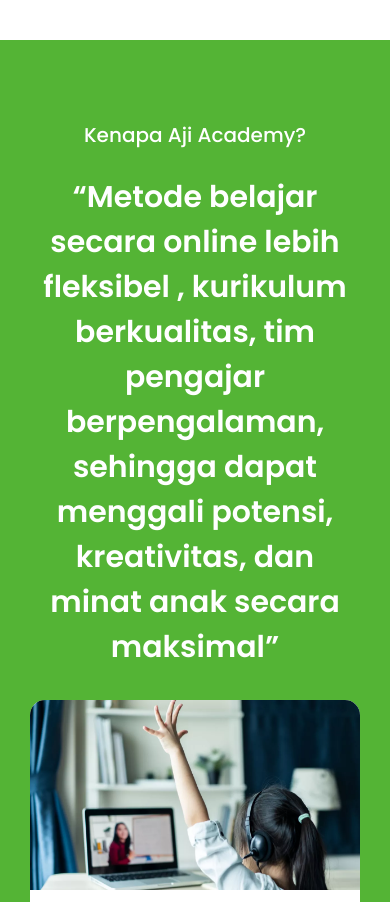
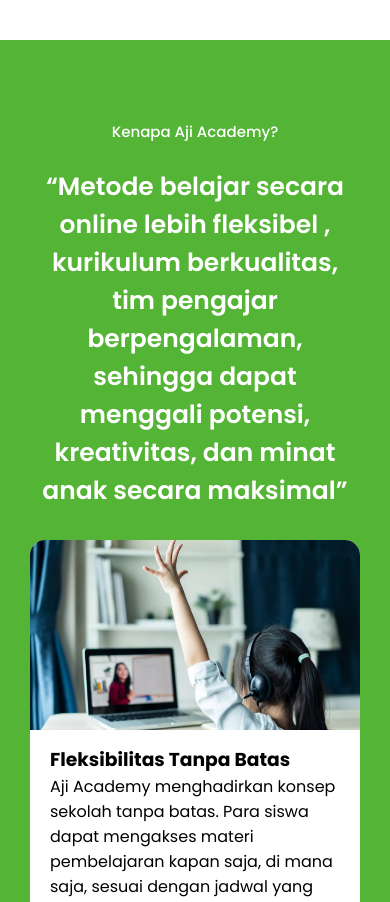
Before and after one commit to AjiNurAji/aji-academy, a Next.js app: page / in a window 390 px wide. Shown: the part 1720-2622 px from the top of the page. Built offline with nearby package versions, Linux system fonts and the light colour scheme.

Commit message:
fixx :hammer:

```diff
--- a/src/app/globals.css
+++ b/src/app/globals.css
@@ -15,7 +15,16 @@
   scroll-behavior: smooth;
   box-sizing: border-box;
   text-decoration: none;
+  transition: all .3s ease-in-out;
+  -webkit-transition: all .3s ease-in-out;
+  -moz-transition: all .3s ease-in-out;
+  -ms-transition: all .3s ease-in-out;
+  -o-transition: all .3s ease-in-out;
 }
+
+/* body {
+  font-size: 20px;
+} */
 
 .container {
   max-width: 1440px;
--- a/src/app/page.module.css
+++ b/src/app/page.module.css
@@ -381,6 +381,24 @@
   -o-border-radius: var(--border-radius);
 }
 
+.card_why:hover {
+  box-shadow: 0 0 10px rgba(0, 0, 0, 0.5);
+  transform: scale(1.02);
+  -webkit-transform: scale(1.02);
+  -moz-transform: scale(1.02);
+  -ms-transform: scale(1.02);
+  -o-transform: scale(1.02);
+}
+
+.card_why:hover .card_why_image img {
+  rotate: 2deg;
+  transform: scale(1.03);
+  -webkit-transform: scale(1.03);
+  -moz-transform: scale(1.03);
+  -ms-transform: scale(1.03);
+  -o-transform: scale(1.03);
+}
+
 .card_why_image {
   width: 100%;
   height: 190px;
@@ -463,9 +481,17 @@
   .box {
     width: 80%;
   }
+
+  .why_text h2 {
+    font-size: 15px;
+  }
+
+  .why_text p {
+    font-size: 25px;
+  }
 }
 
-@media screen and (max-width: 450px) {
+@media screen and (max-width: 460px) {
   .wrapper_sidebar {
     width: 100%;
   }
```
